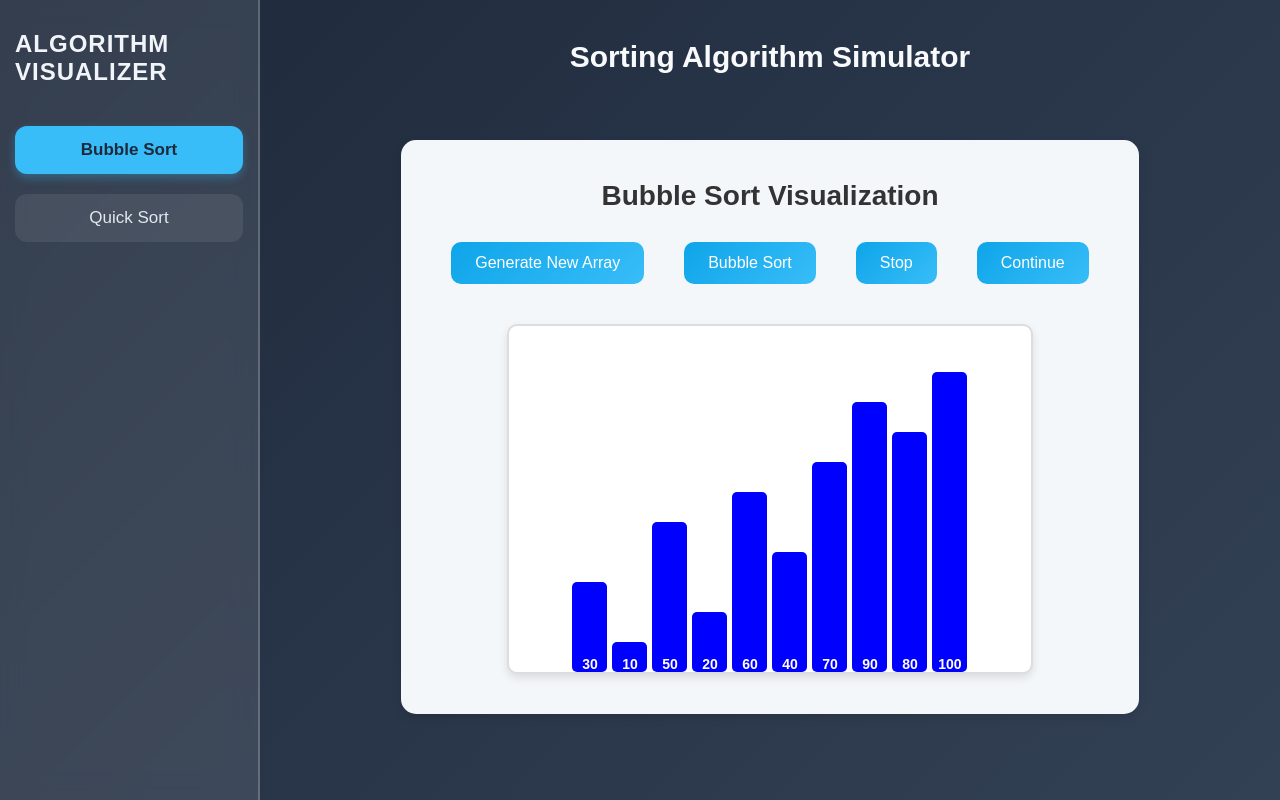
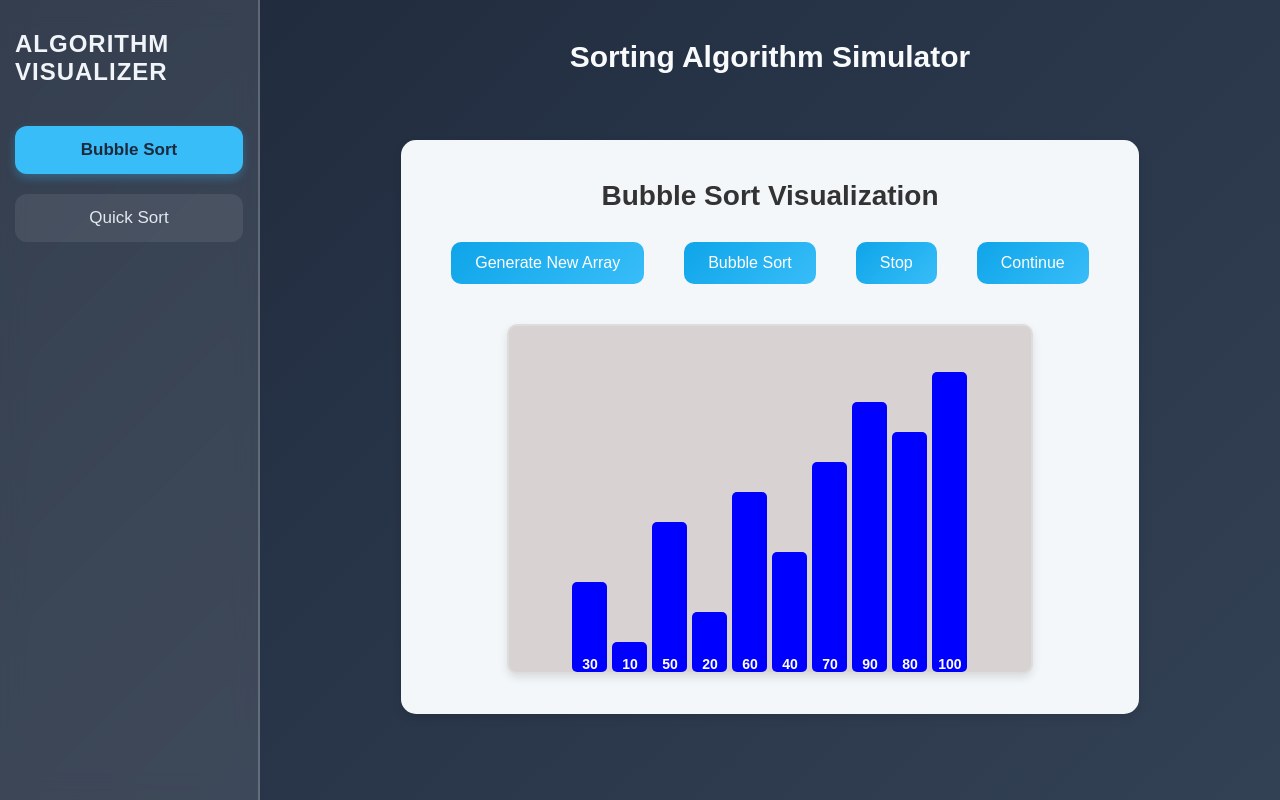
Before and after one commit to yanivshtein/Algorithms-website, a React (Create React App) app in the folder algorithms-website/: page / in a window 1280 px wide. Built offline with nearby package versions, Linux system fonts and the light colour scheme.

Commit message:
color update
updated the color of the container that contains the bars

```diff
--- a/algorithms-website/src/BubbleSortVisualizer.css
+++ b/algorithms-website/src/BubbleSortVisualizer.css
@@ -58,7 +58,7 @@
     margin: 0 auto;
     width: 80%;
     max-width: 1000px;
-    background-color: #fff;
+    background-color: #d8d2d2;
     border-radius: 10px;
     border: 2px solid #ddd;
     box-shadow: 0 4px 8px rgba(0, 0, 0, 0.1);
```
